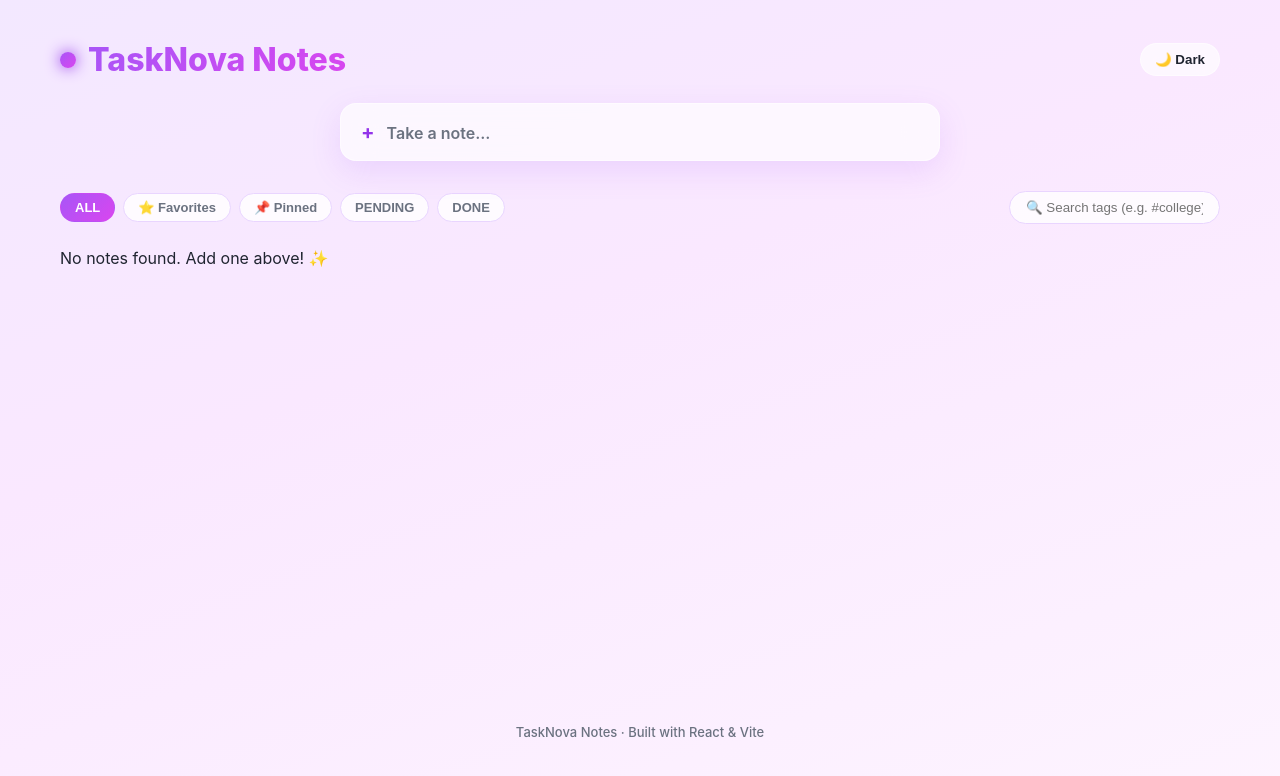
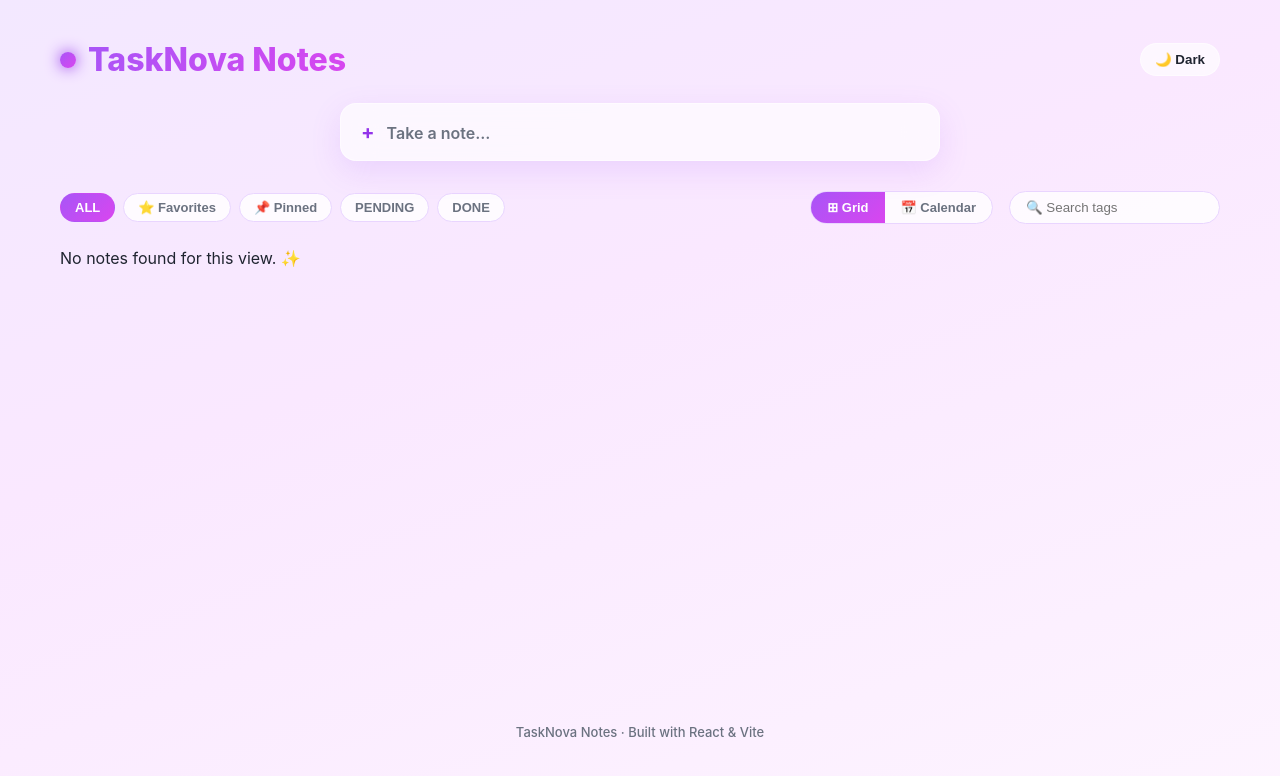
Before and after one commit to shivanistalin2006-dot/TaskNovaWEB, a React (Vite) app in the folder frontend/: page / in a window 1280 px wide. Shown: the top 776 px of the page. Built offline with nearby package versions, Linux system fonts and the light colour scheme.

Commit message:
Add Calendar feature

```diff
--- a/frontend/package.json
+++ b/frontend/package.json
@@ -12,6 +12,7 @@
     "canvas-confetti": "^1.9.4",
     "dompurify": "^3.4.13",
     "react": "^18.3.1",
+    "react-calendar": "^6.0.1",
     "react-dom": "^18.3.1",
     "react-quill": "^2.0.0"
   },
--- a/frontend/src/App.jsx
+++ b/frontend/src/App.jsx
@@ -1,4 +1,6 @@
 import React, { useEffect, useState } from 'react'
+import Calendar from 'react-calendar'
+import 'react-calendar/dist/Calendar.css'
 import { api } from './api'
 import TaskForm from './components/TaskForm.jsx'
 import TaskItem from './components/TaskItem.jsx'
@@ -10,6 +12,8 @@
   const [filter, setFilter] = useState('ALL')
   const [tagSearch, setTagSearch] = useState('')
   const [theme, setTheme] = useState('light')
+  const [viewMode, setViewMode] = useState('grid')
+  const [calendarDate, setCalendarDate] = useState(new Date())
 
   useEffect(() => {
     document.body.className = theme === 'dark' ? 'dark-theme' : 'light-theme'
@@ -61,8 +65,14 @@
     }
   }
 
+  const pad = n => n.toString().padStart(2, '0')
+  const calDateString = `${calendarDate.getFullYear()}-${pad(calendarDate.getMonth() + 1)}-${pad(calendarDate.getDate())}`
+
   const visibleTasks = tasks.filter((t) => {
-    // Top bar filters
+    if (viewMode === 'calendar') {
+      if (!t.dueDate || t.dueDate !== calDateString) return false
+    }
+
     if (filter === 'FAVORITES') {
       if (!t.isFavorite) return false
     } else if (filter === 'PINNED') {
@@ -71,7 +81,6 @@
       if (t.status !== filter) return false
     }
 
-    // Tag search filter
     if (tagSearch.trim() !== '') {
       const search = tagSearch.toLowerCase().replace('#', '').trim()
       if (!t.tags || !t.tags.some(tag => tag.toLowerCase().includes(search))) {
@@ -80,10 +89,12 @@
     }
     return true
   }).sort((a, b) => {
-    // Pinned notes always at top
     if (a.isPinned !== b.isPinned) return a.isPinned ? -1 : 1
     return 0
   })
+
+  // Determine days that have tasks for calendar highlights
+  const datesWithTasks = new Set(tasks.filter(t => t.dueDate).map(t => t.dueDate))
 
   return (
     <div className="app-shell">
@@ -113,23 +124,49 @@
             ))}
           </div>
 
+          <div className="filter-row-right">
+            <div className="view-toggle">
+              <button className={`view-btn ${viewMode === 'grid' ? 'active' : ''}`} onClick={() => setViewMode('grid')}>⊞ Grid</button>
+              <button className={`view-btn ${viewMode === 'calendar' ? 'active' : ''}`} onClick={() => setViewMode('calendar')}>📅 Calendar</button>
+            </div>
+
             <div className="search-box">
               <input
                 type="text"
-              placeholder="🔍 Search tags (e.g. #college)"
+                placeholder="🔍 Search tags"
                 value={tagSearch}
                 onChange={(e) => setTagSearch(e.target.value)}
                 className="tag-search-input"
               />
             </div>
           </div>
+        </div>
+
+        {viewMode === 'calendar' && (
+          <div className="calendar-container">
+            <Calendar
+              onChange={setCalendarDate}
+              value={calendarDate}
+              tileClassName={({ date, view }) => {
+                if (view === 'month') {
+                  const dStr = `${date.getFullYear()}-${pad(date.getMonth() + 1)}-${pad(date.getDate())}`
+                  if (datesWithTasks.has(dStr)) return 'has-task'
+                }
+                return null
+              }}
+            />
+            <div className="calendar-selected-header">
+              <h3>Notes for {calendarDate.toLocaleDateString()}</h3>
+            </div>
+          </div>
+        )}
 
         {error && <div className="error-banner">{error}</div>}
 
         {loading ? (
           <div className="empty-state">Loading your notes…</div>
         ) : visibleTasks.length === 0 ? (
-          <div className="empty-state">No notes found. Add one above! ✨</div>
+          <div className="empty-state">No notes found for this view. ✨</div>
         ) : (
           <ul className="notes-grid">
             {visibleTasks.map((task) => (
--- a/frontend/src/components/TaskForm.jsx
+++ b/frontend/src/components/TaskForm.jsx
@@ -37,6 +37,7 @@
   const [color, setColor] = useState('default')
   const [emoji, setEmoji] = useState('📘')
   const [cover, setCover] = useState('none')
+  const [dueDate, setDueDate] = useState('')
   const [submitting, setSubmitting] = useState(false)
 
   const handleSubmit = async (e) => {
@@ -54,6 +55,7 @@
       color,
       emoji,
       cover,
+      dueDate,
       isFavorite: false,
       isPinned: false,
       status: 'PENDING'
@@ -65,6 +67,7 @@
     setColor('default')
     setEmoji('📘')
     setCover('none')
+    setDueDate('')
     setIsExpanded(false)
     setSubmitting(false)
   }
@@ -99,6 +102,13 @@
             placeholder="Title"
             value={title}
             onChange={(e) => setTitle(e.target.value)}
+          />
+          <input
+            type="date"
+            className="input date-input"
+            value={dueDate}
+            onChange={(e) => setDueDate(e.target.value)}
+            title="Due Date"
           />
         </div>
 
--- a/frontend/src/components/TaskItem.jsx
+++ b/frontend/src/components/TaskItem.jsx
@@ -39,12 +39,13 @@
   const [color, setColor] = useState(task.color || 'default')
   const [emoji, setEmoji] = useState(task.emoji || '📘')
   const [cover, setCover] = useState(task.cover || 'none')
+  const [dueDate, setDueDate] = useState(task.dueDate || '')
   const [status, setStatus] = useState(task.status)
   const [deleting, setDeleting] = useState(false)
 
   const saveEdit = async () => {
     const tagsArray = tags.split(',').map(t => t.trim()).filter(t => t.length > 0)
-    await onUpdate(task.id, { title, status, notes, tags: tagsArray, color, emoji, cover })
+    await onUpdate(task.id, { title, status, notes, tags: tagsArray, color, emoji, cover, dueDate })
     setEditing(false)
   }
 
@@ -55,6 +56,7 @@
     setColor(task.color || 'default')
     setEmoji(task.emoji || '📘')
     setCover(task.cover || 'none')
+    setDueDate(task.dueDate || '')
     setStatus(task.status)
     setEditing(false)
   }
@@ -80,7 +82,10 @@
     return (
       <li className="task-item editing" style={cardStyle}>
         <div className="edit-fields">
-          <input className="input title-input" value={title} onChange={(e) => setTitle(e.target.value)} placeholder="Title" />
+          <div style={{display: 'flex', gap: '8px'}}>
+            <input className="input title-input" value={title} onChange={(e) => setTitle(e.target.value)} placeholder="Title" style={{flex: 1}} />
+            <input type="date" className="input date-input" value={dueDate} onChange={(e) => setDueDate(e.target.value)} style={{width: 'auto'}} />
+          </div>
           <div className="rich-editor-wrapper">
             <ReactQuill theme="snow" value={notes} onChange={setNotes} modules={modules} />
           </div>
@@ -134,8 +139,11 @@
 
       <div className="task-main-content">
         <div className="task-header">
-          <span className="task-emoji">{task.emoji || '📘'}</span>
-          <span className="task-title">{task.title}</span>
+          <div style={{display: 'flex', alignItems: 'center', gap: '8px'}}>
+            <span className="task-emoji">{task.emoji || '📘'}</span>
+            <span className="task-title">{task.title}</span>
+          </div>
+          {task.dueDate && <span className="task-due-date" style={{fontSize: '12px', opacity: 0.8, fontWeight: 600}}>📅 {new Date(task.dueDate).toLocaleDateString()}</span>}
         </div>
 
         {sanitizedNotes && (
--- a/frontend/src/index.css
+++ b/frontend/src/index.css
@@ -280,6 +280,15 @@
   .filter-bar { flex-direction: row; justify-content: space-between; align-items: center; }
 }
 .filter-row { display: flex; gap: 8px; flex-wrap: wrap; }
+.filter-row-right { display: flex; gap: 16px; align-items: center; flex-wrap: wrap; }
+.view-toggle {
+  display: flex; background: var(--input-bg); border: 1px solid var(--input-border); border-radius: 20px; overflow: hidden;
+}
+.view-btn {
+  background: transparent; border: none; padding: 8px 16px; font-size: 13px; font-weight: 600; cursor: pointer; color: var(--text-muted); transition: all 0.2s ease;
+}
+.view-btn.active { background: var(--primary-gradient); color: white; }
+
 .filter-chip {
   border: 1px solid var(--input-border);
   background: var(--task-bg);
@@ -404,3 +413,21 @@
 
 .task-item.editing { padding: 16px; }
 .task-item.editing .edit-fields { display: flex; flex-direction: column; gap: 10px; margin-bottom: 16px; }
+
+/* Calendar Styles */
+.calendar-container {
+  display: flex; flex-direction: column; align-items: center; margin-bottom: 30px; background: var(--task-bg); padding: 24px; border-radius: 16px; border: 1px solid var(--task-border); box-shadow: var(--panel-shadow);
+}
+.calendar-selected-header { margin-top: 16px; font-weight: bold; font-size: 18px; color: var(--primary); }
+.react-calendar { width: 100%; max-width: 400px; background: transparent; border: none; font-family: inherit; color: var(--text-main); }
+.react-calendar__navigation button { color: var(--text-main); min-width: 44px; background: none; font-size: 16px; font-weight: bold; border: none; cursor: pointer; }
+.react-calendar__navigation button:enabled:hover, .react-calendar__navigation button:enabled:focus { background-color: var(--btn-bg); border-radius: 8px; }
+.react-calendar__month-view__weekdays { color: var(--text-muted); font-weight: bold; text-decoration: none; font-size: 12px; }
+.react-calendar__month-view__weekdays__weekday abbr { text-decoration: none; border-bottom: none; }
+.react-calendar__tile { color: var(--text-main); padding: 10px 6px; font-size: 14px; background: none; border: none; cursor: pointer; }
+.react-calendar__tile:enabled:hover, .react-calendar__tile:enabled:focus { background-color: var(--btn-bg); border-radius: 8px; }
+.react-calendar__tile--active { background: var(--primary-gradient) !important; color: white !important; border-radius: 8px; font-weight: bold; }
+.react-calendar__tile--now { background: transparent; color: var(--primary); font-weight: bold; border: 1px dashed var(--primary); border-radius: 8px; }
+.react-calendar__tile.has-task { position: relative; }
+.react-calendar__tile.has-task::after { content: ''; position: absolute; bottom: 2px; left: 50%; transform: translateX(-50%); width: 6px; height: 6px; background-color: var(--primary); border-radius: 50%; }
+.react-calendar__tile--active.has-task::after { background-color: white; }
```
Also changed, not shown: 1 other file (tests, documents, lock files or other folders). Lines whose indentation alone changed are shown as unchanged.
